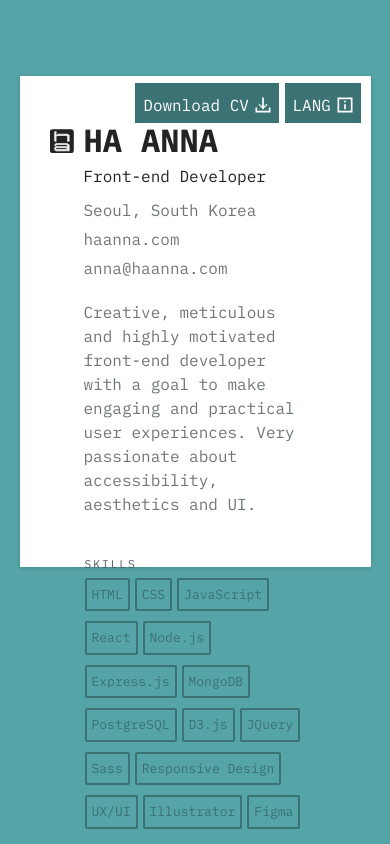
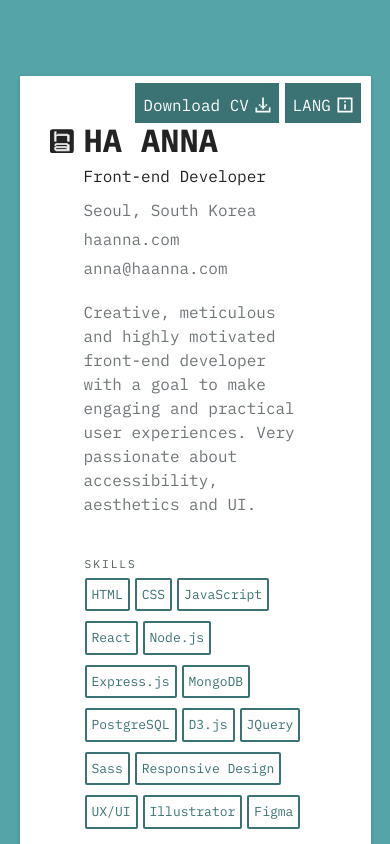
Before and after one commit to ha-anna/ha_anna_cv, a React (Vite) app: page / in a window 390 px wide. Shown: the top 844 px of the page. Built offline with nearby package versions, Linux system fonts and the light colour scheme.

Commit message:
Test: mobile background issues

```diff
--- a/src/index.css
+++ b/src/index.css
@@ -59,14 +59,14 @@ header {
 main {
   width: 90%;
   max-width: 1200px;
-  aspect-ratio: 1 / 1.4;
+  /* aspect-ratio: 1 / 1.4; */
   margin: 30px auto 50px auto;
   background: var(--background);
   box-shadow: rgba(0, 0, 0, 0.16) 0px 1px 4px;
   border-radius: 1px;
   padding: 30px;
   line-height: 1.5;
-  height: 100%;
+  min-height: 100%;
 }
 
 /* intro section */
```
